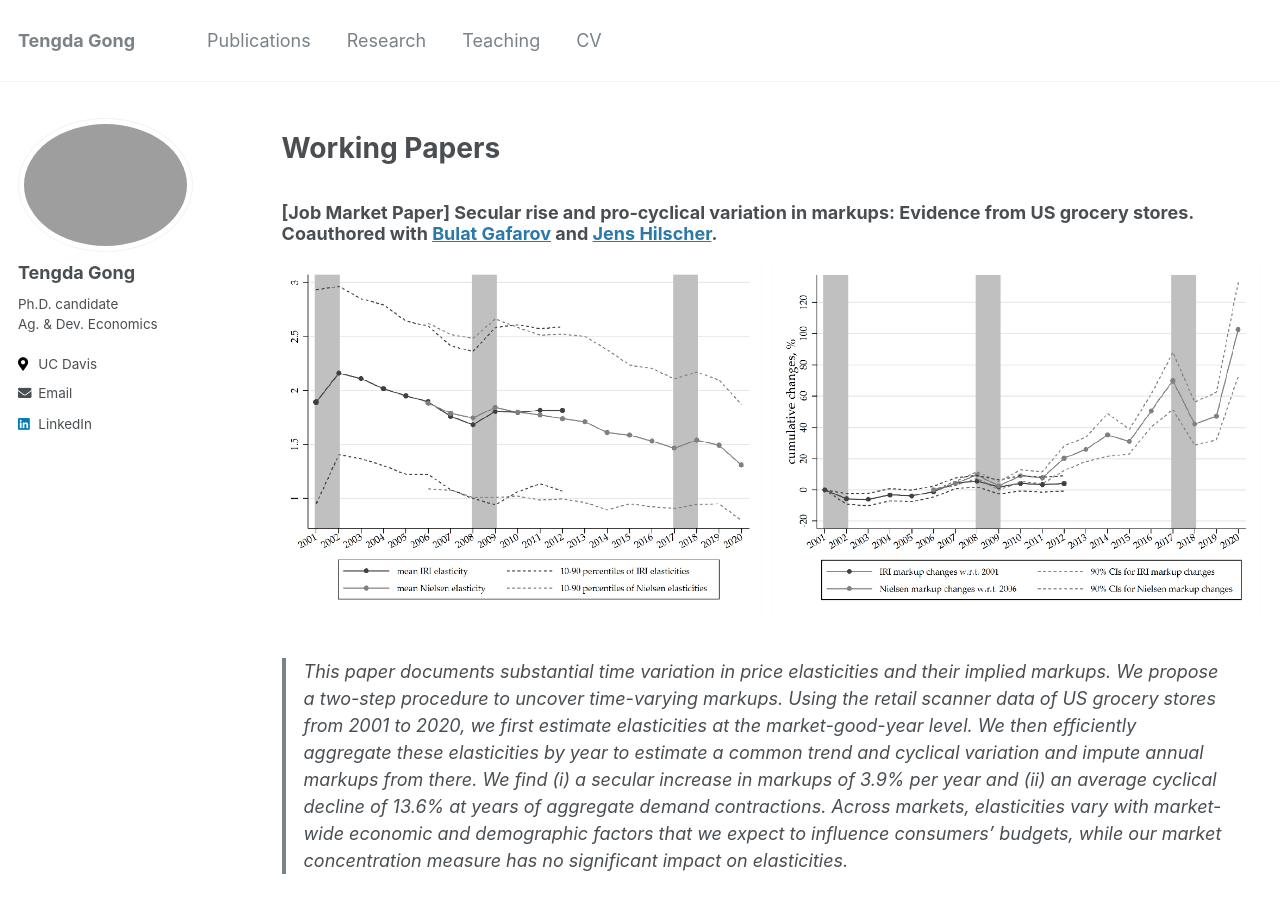
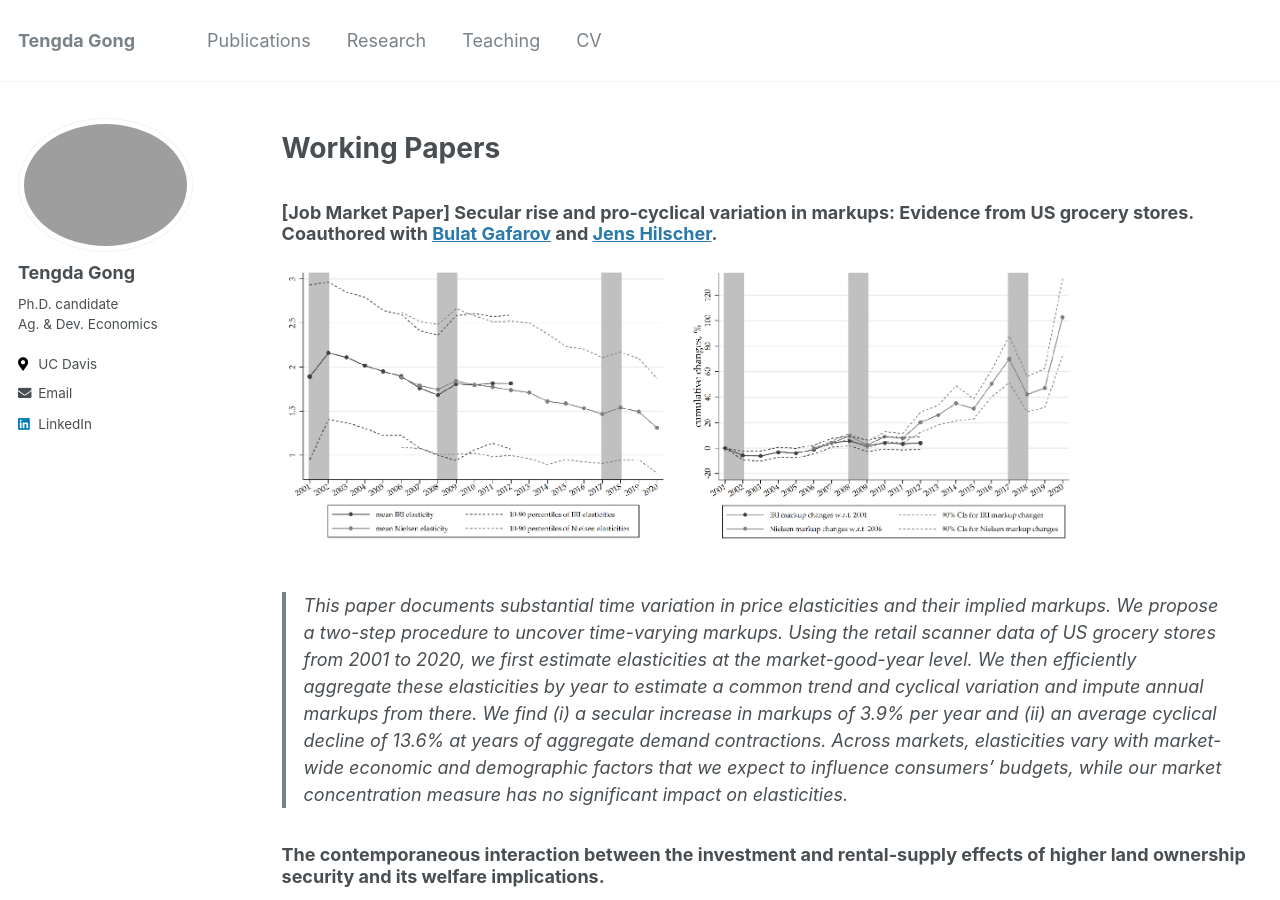
Before and after one commit to tendakung/tendakung.github.io, a Jekyll site: the page built from _pages/research.md, in a window 1280 px wide and 900 px high. Built offline with Jekyll 4.4.1, drawn with Linux system fonts in a browser that asks for light colours.

Commit message:
Update research.md

```diff
--- a/_pages/research.md
+++ b/_pages/research.md
@@ -8,7 +8,7 @@ author_profile: true
 # Working Papers
 
 ### [Job Market Paper] Secular rise and pro-cyclical variation in markups: Evidence from US grocery stores. Coauthored with [Bulat Gafarov](https://are.ucdavis.edu/people/faculty/bulat-gafarov/) and [Jens Hilscher](https://are.ucdavis.edu/people/faculty/jens-hilscher/).
-<img src='/images/research/JMP-webfigure.PNG' width='1000'>
+<img src='/images/research/JMP-webfigure.PNG' width='800'>
 > This paper documents substantial time variation in price elasticities and their implied markups. We propose a two-step procedure to uncover time-varying markups. Using the retail scanner data of US grocery stores from 2001 to 2020, we first estimate elasticities at the market-good-year level. We then efficiently aggregate these elasticities by year to estimate a common trend and cyclical variation and impute annual markups from there. We find (i) a secular increase in markups of 3.9% per year and (ii) an average cyclical decline of 13.6% at years of aggregate demand contractions. Across markets, elasticities vary with market-wide economic and demographic factors that we expect to influence consumers' budgets, while our market concentration measure has no significant impact on elasticities.
 
 ### The contemporaneous interaction between the investment and rental-supply effects of higher land ownership security and its welfare implications.
```
